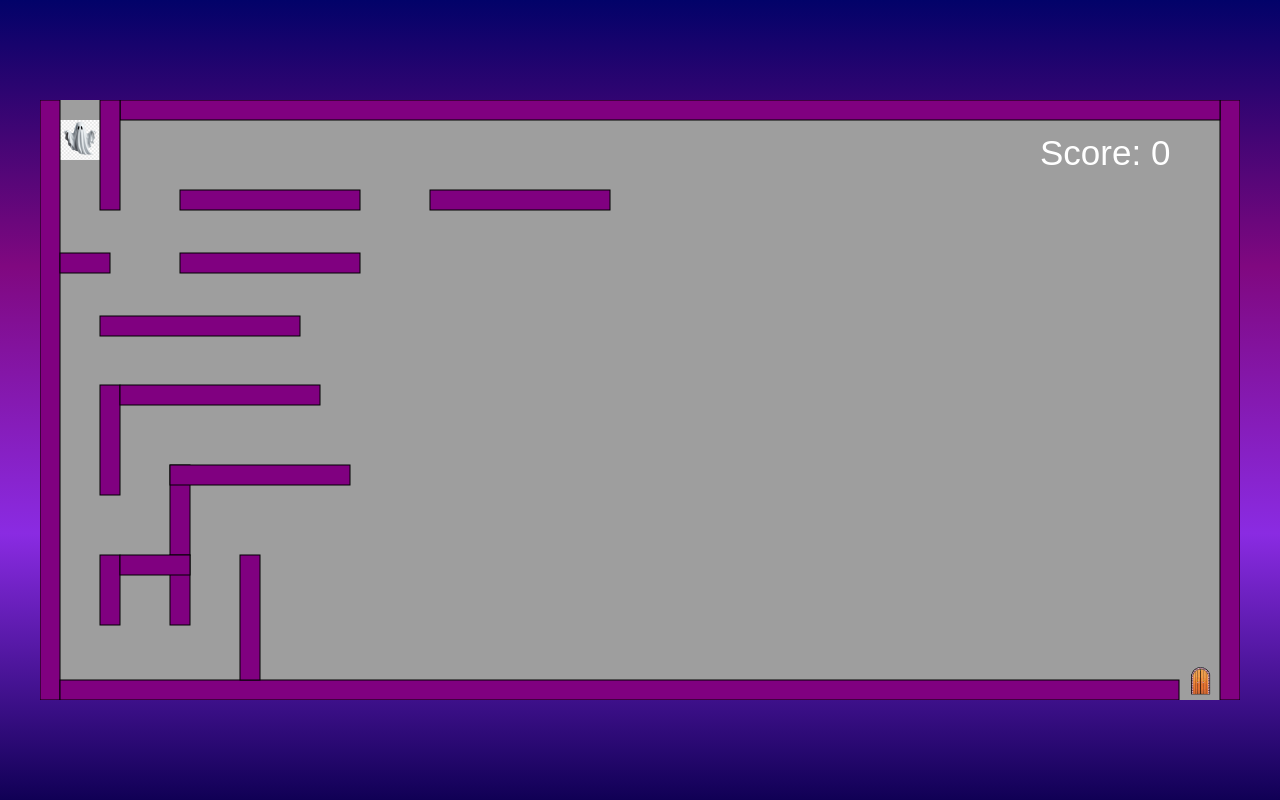
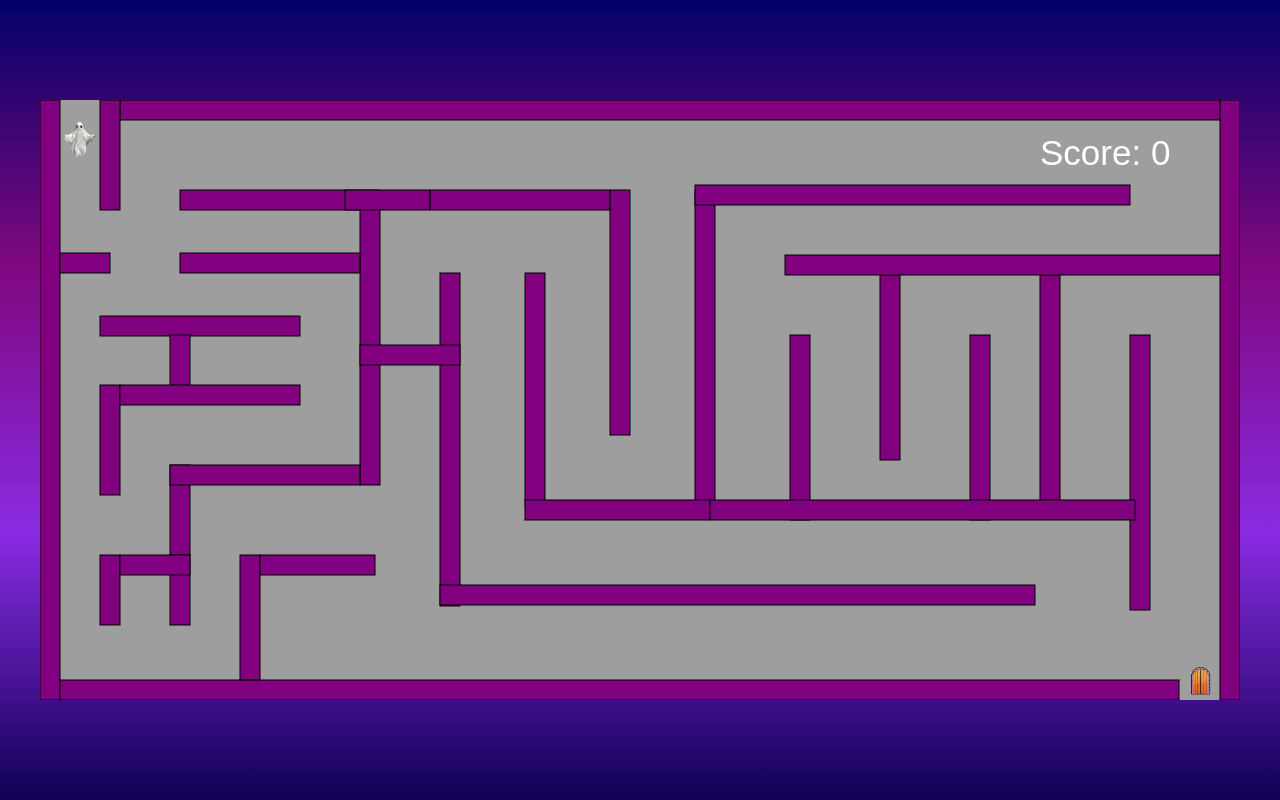
Before and after one commit to CarlosSanchez22/Evaluacion-Laberinto, a plain HTML site: page Index.html in a window 1280 px wide. Drawn offline with Linux system fonts and the light colour scheme.

Commit message:
terminar paredes

```diff
--- a/Index.html
+++ b/Index.html
@@ -22,9 +22,7 @@
     <canvas id="mycanvas" width="1200" height="600"></canvas>
 
     <script type="">
-      setTimeout(function () {
-        location.reload();
-      }, 1000); // 60,000 milisegundos = 60 segundos
+
 
       const mycanvas = document.getElementById("mycanvas");
       const ctx = mycanvas.getContext("2d");
@@ -39,8 +37,10 @@
       SongGame.loop = true;
       SongGame.controls = true;
 
+      const SongPuerta = new Audio("SonidoPuerta.mp3");
+
       const playerImage = new Image();
-      playerImage.src = "Fantasma.png";
+      playerImage.src = "fantasma.gif";
 
       const puertaImage = new Image();
       puertaImage.src = "Puerta.gif";
@@ -73,6 +73,7 @@
       var salida = new Objetos("#db0000", 40, 40, 1140, 560);
 
       //Paredes laberinto
+      //                               Ancho largo  x  y
       //Bordes
       paredes.push(new Objetos("purple", 20, 600, 0, 0));
       paredes.push(new Objetos("purple", 20, 600, 1180, 0));
@@ -90,16 +91,34 @@
       paredes.push(new Objetos("purple", 20, 70, 130, 455));
       paredes.push(new Objetos("purple", 20, 125, 200, 455));
       paredes.push(new Objetos("purple", 20, 90, 130, 365));
+      paredes.push(new Objetos("purple", 20, 295, 320, 90));
+      paredes.push(new Objetos("purple", 20, 63, 130, 235));
+      paredes.push(new Objetos("purple", 20, 333, 400, 173));
+      paredes.push(new Objetos("purple", 20, 245, 570, 90));
+      paredes.push(new Objetos("purple", 20, 233, 485, 173));
+      paredes.push(new Objetos("purple", 20, 315, 655, 90));
+      paredes.push(new Objetos("purple", 20, 275, 1090, 235));
+      paredes.push(new Objetos("purple", 20, 185, 750, 235));
+      paredes.push(new Objetos("purple", 20, 185, 840, 175));
+      paredes.push(new Objetos("purple", 20, 185, 930, 235));
+      paredes.push(new Objetos("purple", 20, 225, 1000, 175));
 
 
       //Acostado
-      paredes.push(new Objetos("purple", 200, 20, 80, 285));
+      paredes.push(new Objetos("purple", 180, 20, 80, 285));
       paredes.push(new Objetos("purple", 70, 20, 80, 455));
-      paredes.push(new Objetos("purple", 180, 20, 130, 365));
+      paredes.push(new Objetos("purple", 190, 20, 130, 365));
       paredes.push(new Objetos("purple", 180, 20, 140, 90));
       paredes.push(new Objetos("purple", 180, 20, 140, 153));
       paredes.push(new Objetos("purple", 180, 20, 390, 90));
-
+      paredes.push(new Objetos("purple", 115, 20, 220, 455));
+      paredes.push(new Objetos("purple", 100, 20, 320, 245));
+      paredes.push(new Objetos("purple", 185, 20, 485, 400));
+      paredes.push(new Objetos("purple", 85, 20, 305, 90));
+      paredes.push(new Objetos("purple", 595, 20, 400, 485));
+      paredes.push(new Objetos("purple", 425, 20, 670, 400));
+      paredes.push(new Objetos("purple", 435, 20, 745, 155));
+      paredes.push(new Objetos("purple", 435, 20, 655, 85));
 
       // Movimiento
       document.addEventListener("keypress", function (e) {
@@ -151,6 +170,7 @@
             score++;
             speed++;
             SongGame.play();
+            SongPuerta.play();
             player.x = 20;
             player.y = 20;
             player.w = 40;
@@ -207,7 +227,7 @@
         ctx.fillStyle = salida.color;
         ctx.drawImage(puertaImage, salida.x, salida.y, salida.w, salida.h);
 
-        //ctx.drawImage(puertaImage, 100, 100, 30, 30);
+
         update();
         requestAnimationFrame(pintar);
       }
```
Also changed, not shown: 1 other file.
